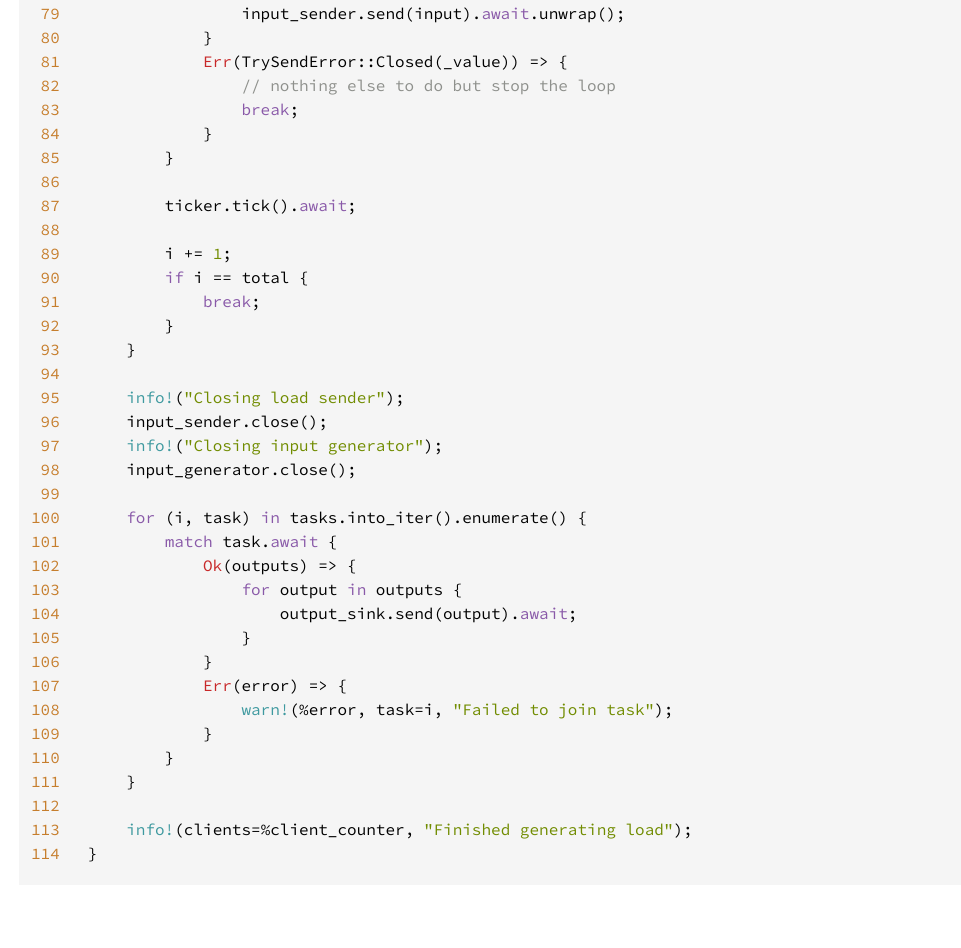
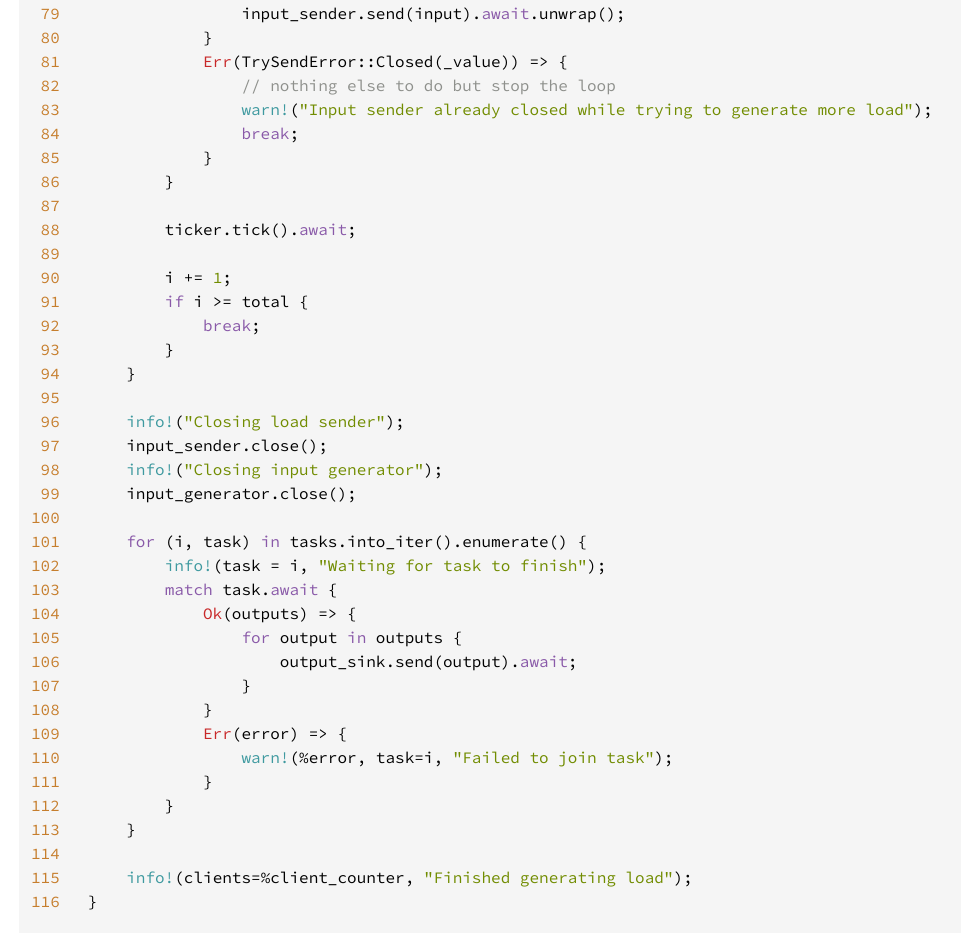
Before and after one commit to jeffa5/loadbench, a plain HTML site: page src/loadbench/loadgen.rs.html in a window 1280 px wide. Shown: the part 1981-2929 px from the top of the page, without its empty margins (46-1007 px from the left). Before the commit the page ends 2881 px from the top, so only its background shows below. Drawn offline with Linux system fonts and the light colour scheme.

Commit message:
deploy: 534280d12d0c4c985129360fbdc166626575fb36

```diff
--- a/src/loadbench/loadgen.rs.html
+++ b/src/loadbench/loadgen.rs.html
@@ -112,6 +112,8 @@
 <a href="#112" id="112">112</a>
 <a href="#113" id="113">113</a>
 <a href="#114" id="114">114</a>
+<a href="#115" id="115">115</a>
+<a href="#116" id="116">116</a>
 </pre></div><pre class="rust"><code><span class="kw">use </span>serde::Serialize;
 <span class="kw">use </span>std::time::Duration;
 
@@ -194,14 +196,15 @@
             }
             <span class="prelude-val">Err</span>(TrySendError::Closed(_value)) =&gt; {
                 <span class="comment">// nothing else to do but stop the loop
-                </span><span class="kw">break</span>;
+                </span><span class="macro">warn!</span>(<span class="string">&quot;Input sender already closed while trying to generate more load&quot;</span>);
+                <span class="kw">break</span>;
             }
         }
 
         ticker.tick().<span class="kw">await</span>;
 
         i += <span class="number">1</span>;
-        <span class="kw">if </span>i == total {
+        <span class="kw">if </span>i &gt;= total {
             <span class="kw">break</span>;
         }
     }
@@ -212,6 +215,7 @@
     input_generator.close();
 
     <span class="kw">for </span>(i, task) <span class="kw">in </span>tasks.into_iter().enumerate() {
+        <span class="macro">info!</span>(task = i, <span class="string">&quot;Waiting for task to finish&quot;</span>);
         <span class="kw">match </span>task.<span class="kw">await </span>{
             <span class="prelude-val">Ok</span>(outputs) =&gt; {
                 <span class="kw">for </span>output <span class="kw">in </span>outputs {
```
Also changed, not shown: loadbench/fn.generate_load.html (+1 -1 lines).
